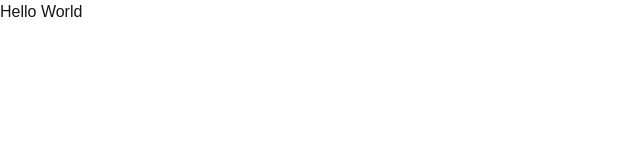
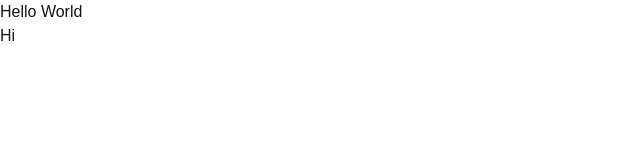
Before and after one commit to zzh0u/yolo, a Next.js app in the folder frontend-yolo/: page / in a window 1280 px wide. Shown: the top 160 px of the page, without its empty margins (0-640 px from the left). Built offline with nearby package versions, Linux system fonts and the light colour scheme.

Commit message:
[ui] 随便改

```diff
--- a/frontend-yolo/app/page.tsx
+++ b/frontend-yolo/app/page.tsx
@@ -1,4 +1,9 @@
 // Landing Page
 export default function Home() {
-  return <div>Hello World</div>;
+  return (
+    <div>
+      <h1>Hello World</h1>
+      <h2>Hi</h2>
+    </div>
+  );
 }
```
